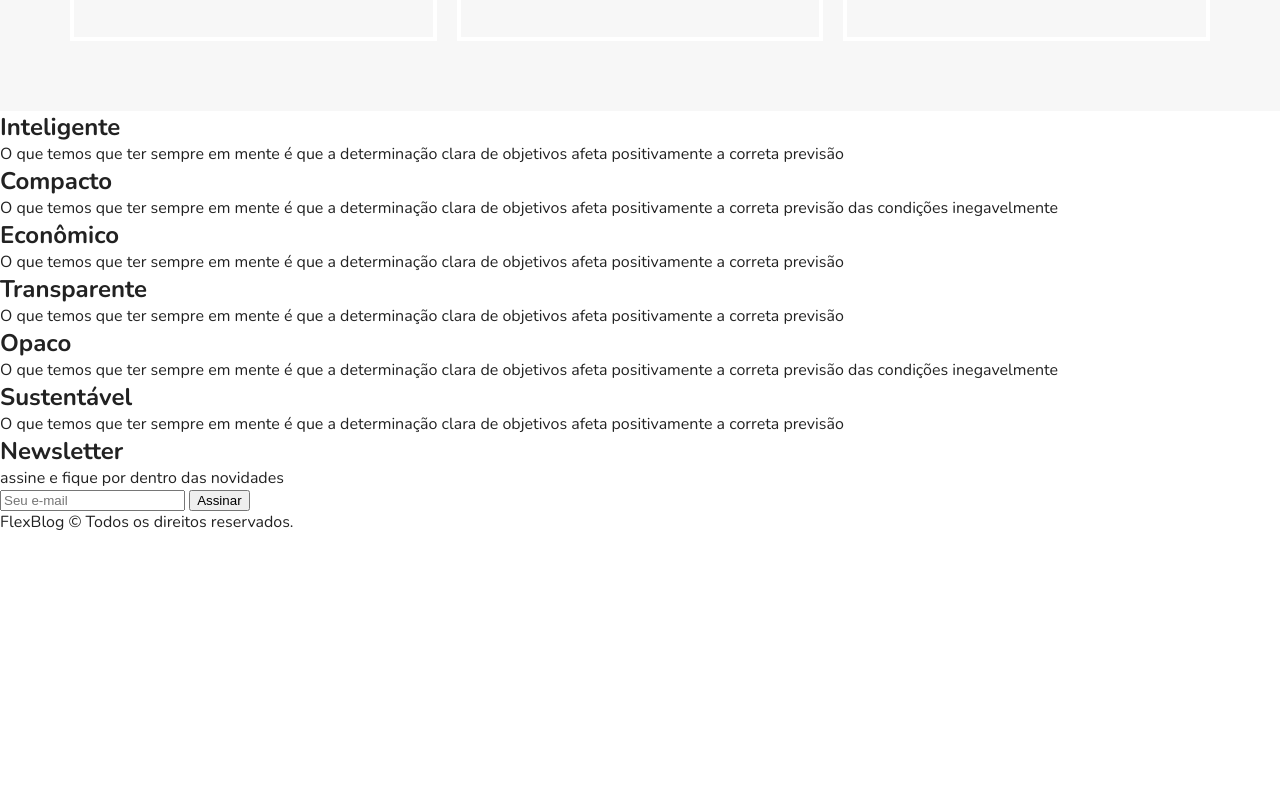
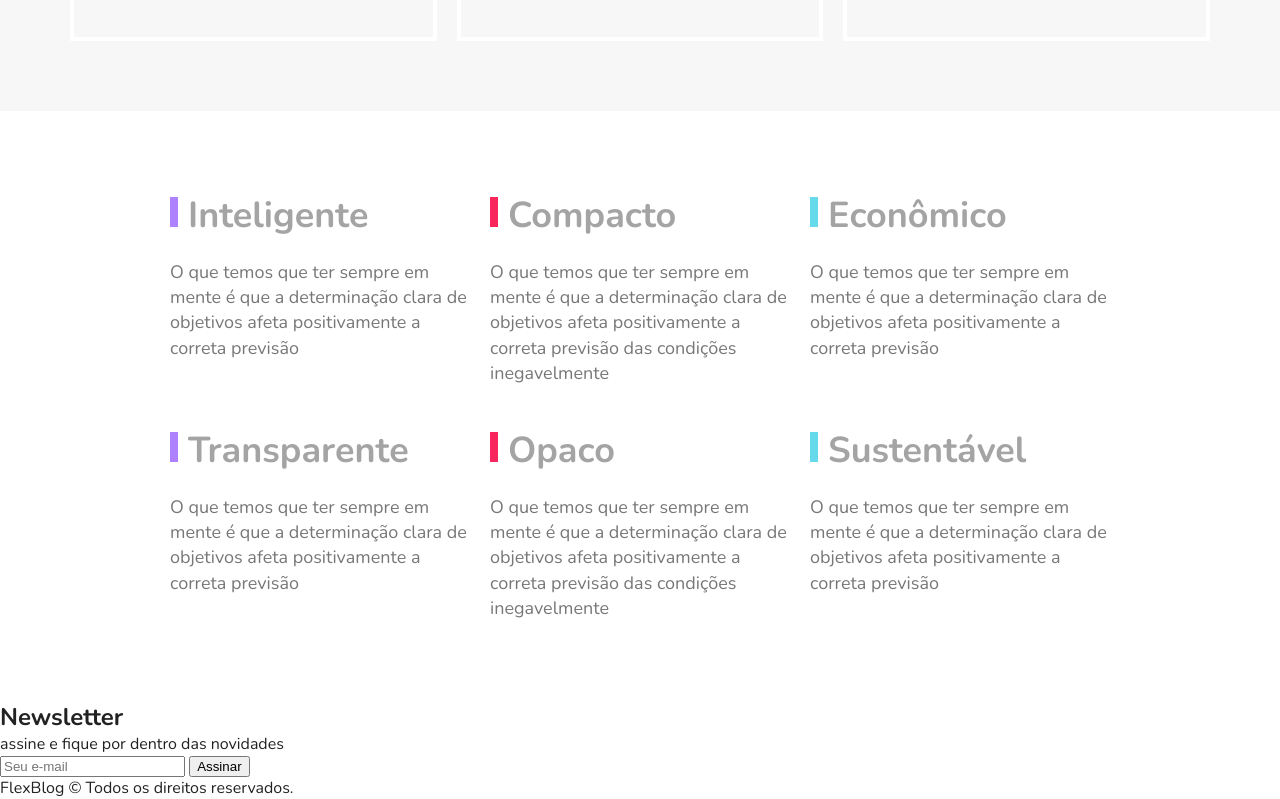
Before and after one commit to roberta-silva/FlexBlog, a plain HTML site: page index.html in a window 1280 px wide. Shown: the part 2435-3234 px from the top of the page. Before the commit the page ends 2968 px from the top, so only its background shows below. Drawn offline with nearby package versions, Linux system fonts and the light colour scheme.

Commit message:
css qualidade

```diff
--- a/css/style.css
+++ b/css/style.css
@@ -233,3 +233,41 @@ img {
     order: -1;
   }
 }
+
+/* Qualidade */
+.qualidade {
+  max-width: 960px;
+  margin: 60px auto;
+  display: flex;
+  flex-wrap: wrap;
+}
+.qualidade-item {
+  flex: 1 1 300px;
+  margin: 20px 10px;
+}
+.qualidade-item h2 {
+  font-size: 2.25rem;
+  color: #a4a4a4;
+  margin-bottom: 20px;
+}
+.qualidade-item h2::before {
+  content: "";
+  display: inline-block;
+  width: 8px;
+  height: 30px;
+  margin-right: 10px;
+}
+.qualidade-item:nth-of-type(3n + 1) h2::before {
+  background: #ae81ff;
+}
+.qualidade-item:nth-of-type(3n + 2) h2::before {
+  background: #f9265e;
+}
+.qualidade-item:nth-of-type(3n + 3) h2::before {
+  background: #66d9eb;
+}
+.qualidade-item p {
+  font-size: 1.125rem;
+  line-height: 1.4;
+  color: #777777;
+}
```
